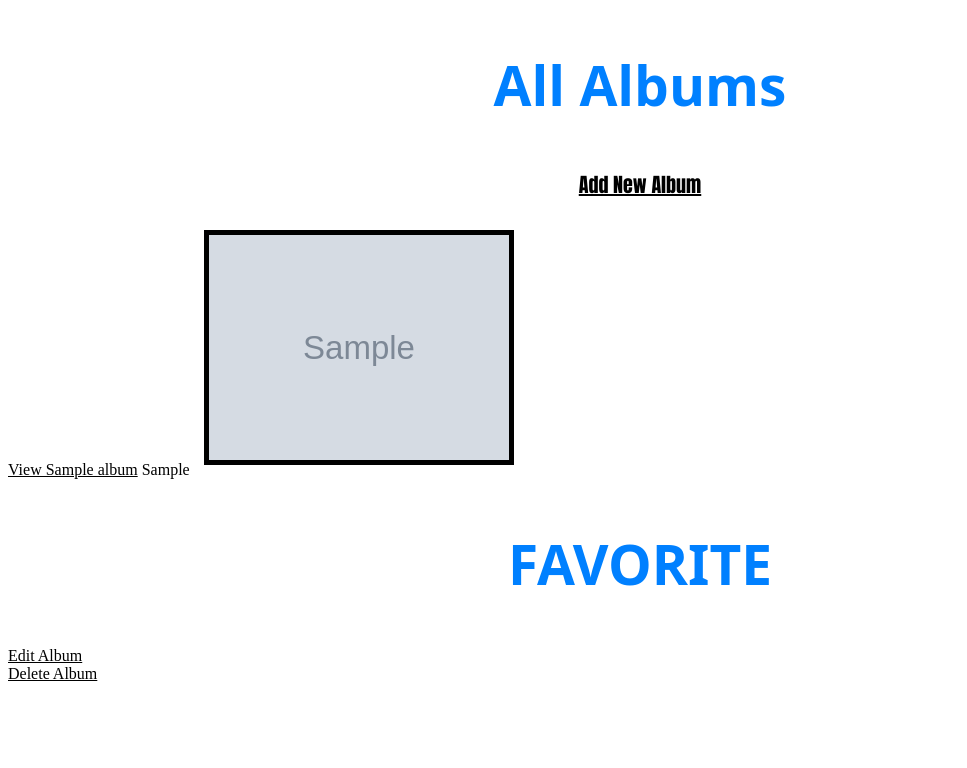
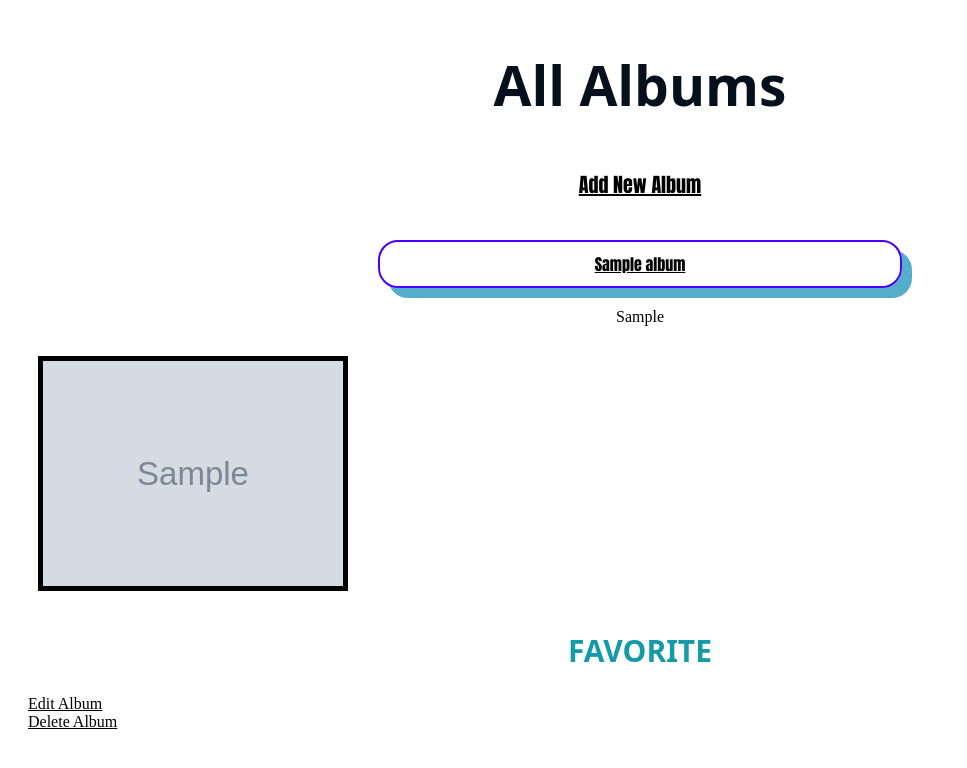
Before and after one commit to Momentum-Team-13/django-music-dortizkosobucki, a Django app: page / in a window 1280 px wide. Shown: the top 768 px of the page, without its empty margins (0-967 px from the left). Run offline with Django 4.2, Linux system fonts and the light colour scheme; tables that the repository leaves empty hold one stand-in row (values such as "Sample post"); grey boxes marked "Sample" are stand-in pictures.

Commit message:
many to many started, decided not wanted, css connected again, edit album correct

```diff
--- a/albums/models.py
+++ b/albums/models.py
@@ -4,19 +4,18 @@ import datetime
 
 class Album(models.Model):
     title = models.CharField(max_length=300)
-    artist = models.CharField(max_length=300)
+    artist = models.CharField(max_length=300, null=True, blank=True)
     year = models.CharField(max_length=300, null=True, blank=True)
     cover = models.ImageField(upload_to='images/', null=True, blank=True)
     created_at = models.DateTimeField(auto_now_add=True)
 
     def __str__(self):
-        return f'{self.title}'
+        return self.title
 
     def check_is_user_favorite(self, user):
         for favorite in self.favorites.all():
             if favorite.album == self:
                 return True
-
 
 class User(AbstractUser):
     pass
@@ -26,3 +25,6 @@ class Favorite(models.Model):
     user = models.ForeignKey("User", on_delete=models.CASCADE, related_name="favorites", null=True, blank=True)
     album = models.ForeignKey("Album", on_delete=models.CASCADE, related_name="favorites", null=True, blank=True)
     created_at = models.DateTimeField(auto_now_add=True)
+
+    def __str__(self):
+        return f'{self.user}:{self.album}'
--- a/albums/views.py
+++ b/albums/views.py
@@ -1,3 +1,4 @@
+import re
 from django.shortcuts import render, redirect, get_object_or_404
 from .models import Album
 from .forms import AlbumForm
@@ -28,7 +29,7 @@ def edit_album(request, pk):
     if request.method == 'GET':
         form = AlbumForm(instance=album)
     else:
-        form = AlbumForm(request.POST, request.FILES)
+        form = AlbumForm(request.POST, request.FILES, instance=album)
         if form.is_valid():
             form.save()
             return redirect(to='list_albums')
@@ -41,4 +42,17 @@ def delete_album(request, pk):
         return redirect(to='list_albums')
     return render(request, "albums/delete_album.html", {"album": album})
 
-# Create your views here.
+# def list_by_artist(request, pk):
+#     artist = get_object_or_404(Artist, pk=pk)
+#     return render(request, 'albums/list_by_albums.html', {"artist":artist})
+
+# def favorite(request, pk):
+#     album = get_object_or_404(Album, pk=pk)
+#     if request.method == "GET":
+#         form = FavoriteForm
+#     else:
+#         form = FavoriteForm(data=request.POST)
+#         if form.is_valid():
+#             form.save()
+#             return redirect(to='list_albums')
+#     return render(request, "albums/favorite.html", {"form":form, "album":album})
--- a/django_music/settings.py
+++ b/django_music/settings.py
@@ -121,7 +121,7 @@ USE_TZ = True
 # Static files (CSS, JavaScript, Images)
 # https://docs.djangoproject.com/en/4.0/howto/static-files/
 
-STATIC_URL = 'static/'
+STATIC_URL = '/static/'
 STATICFILES_DIRS = [BASE_DIR / 'static']
 
 # Default primary key field type
--- a/static/css/styles.css
+++ b/static/css/styles.css
@@ -29,7 +29,7 @@ h1 {
     text-align: center;
     font-family: system-ui, -apple-system, BlinkMacSystemFont, 'Segoe UI', Roboto, Oxygen, Ubuntu, Cantarell, 'Open Sans', 'Helvetica Neue', sans-serif;
     text-align: center;
-    color: rgb(0, 128, 255);
+    color: rgb(4, 16, 28);
     font-size: 55px;
     padding: 10px;
     background-attachment: fixed;
@@ -56,7 +56,7 @@ h5 {
 }
 
 .record {
-    border: solid rgb(111, 255, 0) 2px;
+    border: solid rgb(76, 0, 255) 2px;
     box-shadow: 10px 10px;
     border-radius: 20px;
     align-items: center;
@@ -65,7 +65,7 @@ h5 {
     padding: 10px;
     margin: 10px;
     font-family: Impact, Haettenschweiler, 'Arial Narrow Bold', sans-serif;
-    color: rgb(203, 84, 84);
+    color: rgb(84, 173, 203);
 
     background-size: 1000px;
     max-width: 500px;
--- a/templates/albums/list_albums.html
+++ b/templates/albums/list_albums.html
@@ -5,25 +5,31 @@
 
 <p><a href="{% url 'add_album' %}">Add New Album</a></p>
 
-<div class="container">
+<div class="flex-container">
     {% for album in albums %}
+    <div class="record"><a href="{% url 'album_details' pk=album.pk %}">{{ album.title }}</a></div>
 
-    <a href="{% url 'album_details' pk=album.pk %}">View {{ album.title }}</a>
-
+    <div class="artist">
         {% if album.artist %}
         {{ album.artist }}
         {% endif %}
+    </div>
 
+    <div class="cover">
         {% if album.cover %}
         <img src="{{ album.cover.url }}" alt="{{ album.cover }}">
         {% endif %}
+    </div>
 
+    <div class="favorite">
         {% if album in favorite_albums %}
-    <h1>FAVORITE</h1>
+        <h2>FAVORITE</h2>
         {% endif %}
-
+    </div>
+    <div class="functions">
         <a href="{% url 'edit_album' pk=album.pk %}">Edit Album</a><br>
         <a class="red" href="{% url 'delete_album' pk=album.pk %}">Delete Album</a>
+    </div>
 
     {% endfor %}
 </div>
```
Also changed, not shown: templates/albums/favorite.html (added, +16 -0 lines), templates/albums/list_by_artist.html (added, +11 -0 lines), albums/admin.py (line endings or trailing spaces), albums/forms.py (line endings or trailing spaces), albums/migrations/0004_artist_remove_album_artist_album_artists.py (added), albums/migrations/0005_remove_album_artists_album_artists.py (added), albums/migrations/0006_delete_artist_rename_artists_album_artist.py (added). Lines whose indentation alone changed are shown as unchanged.
